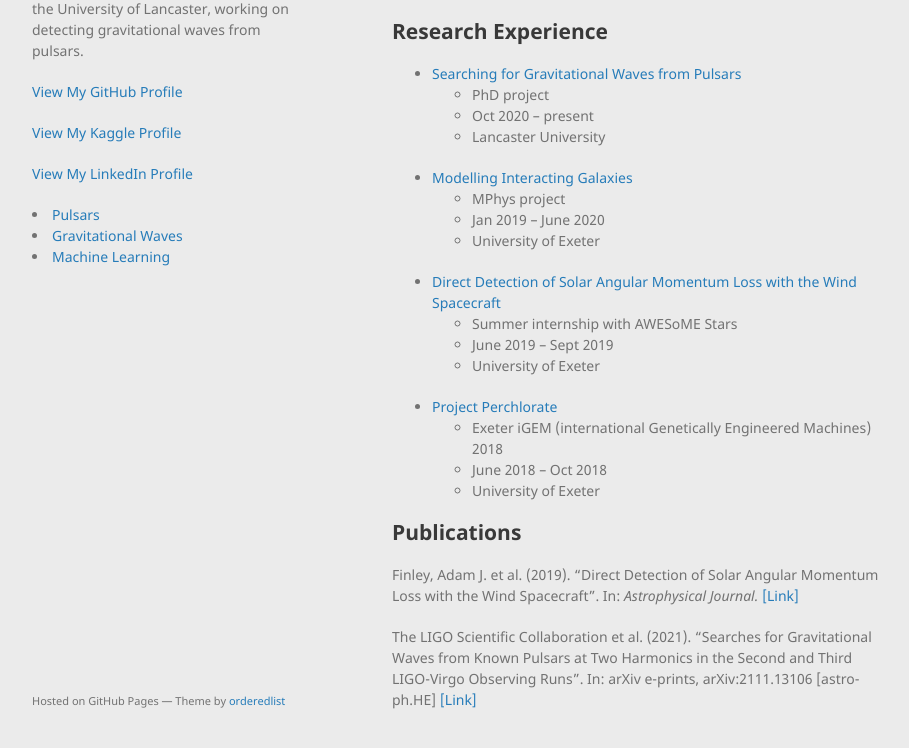
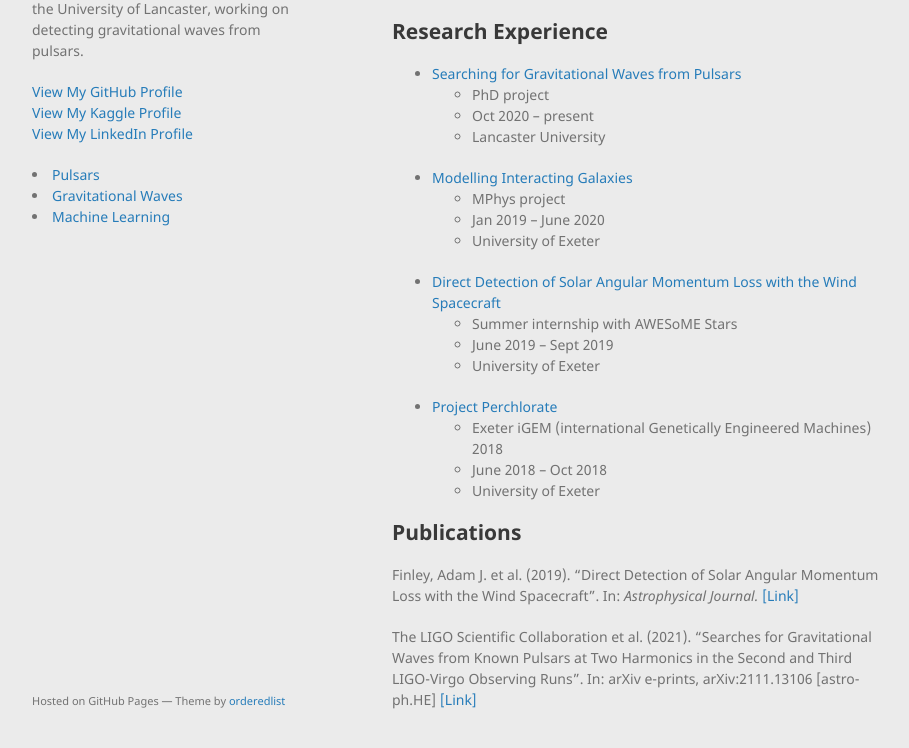
Before and after one commit to alhewitt/alhewitt.github.io, a Jekyll site: the page built from index.md, in a window 1280 px wide and 1119 px high. Shown: the part 339-1087 px from the top of the window, without its empty margins (178-1087 px from the left). Built offline with Jekyll 4.4.1, drawn with Linux system fonts in a browser that asks for light colours; our own code applies the rules of GitHub Pages for plain Markdown files.

Commit message:
Update default.html

```diff
--- a/_layouts/default.html
+++ b/_layouts/default.html
@@ -27,9 +27,9 @@
         {% endif %}
 
         {% if site.github.is_user_page %}
-        <p class="view"><a href="{{ site.github.owner_url }}">View My GitHub Profile</a></p>
-        <p class="view"><a href="https://www.kaggle.com/amyhewitt">View My Kaggle Profile</a></p>
-        <p class="view"><a href="https://uk.linkedin.com/in/amy-l-hewitt">View My LinkedIn Profile</a></p>
+        <p class="view"><a href="{{ site.github.owner_url }}">View My GitHub Profile</a>
+        <br><a href="https://www.kaggle.com/amyhewitt">View My Kaggle Profile</a>
+        <br><a href="https://uk.linkedin.com/in/amy-l-hewitt">View My LinkedIn Profile</a></p>
         {% endif %}
 
         {% if site.show_downloads %}
```
